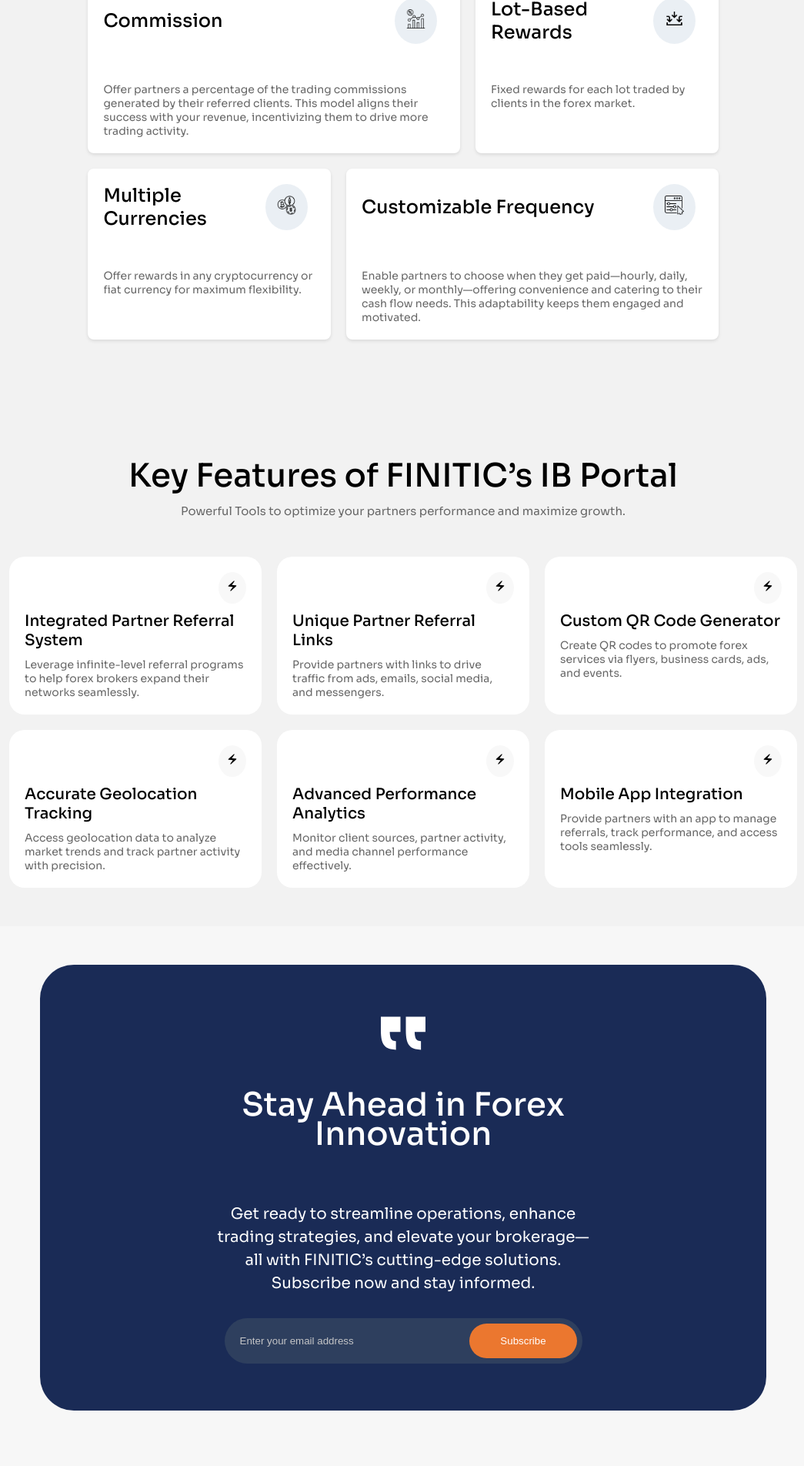
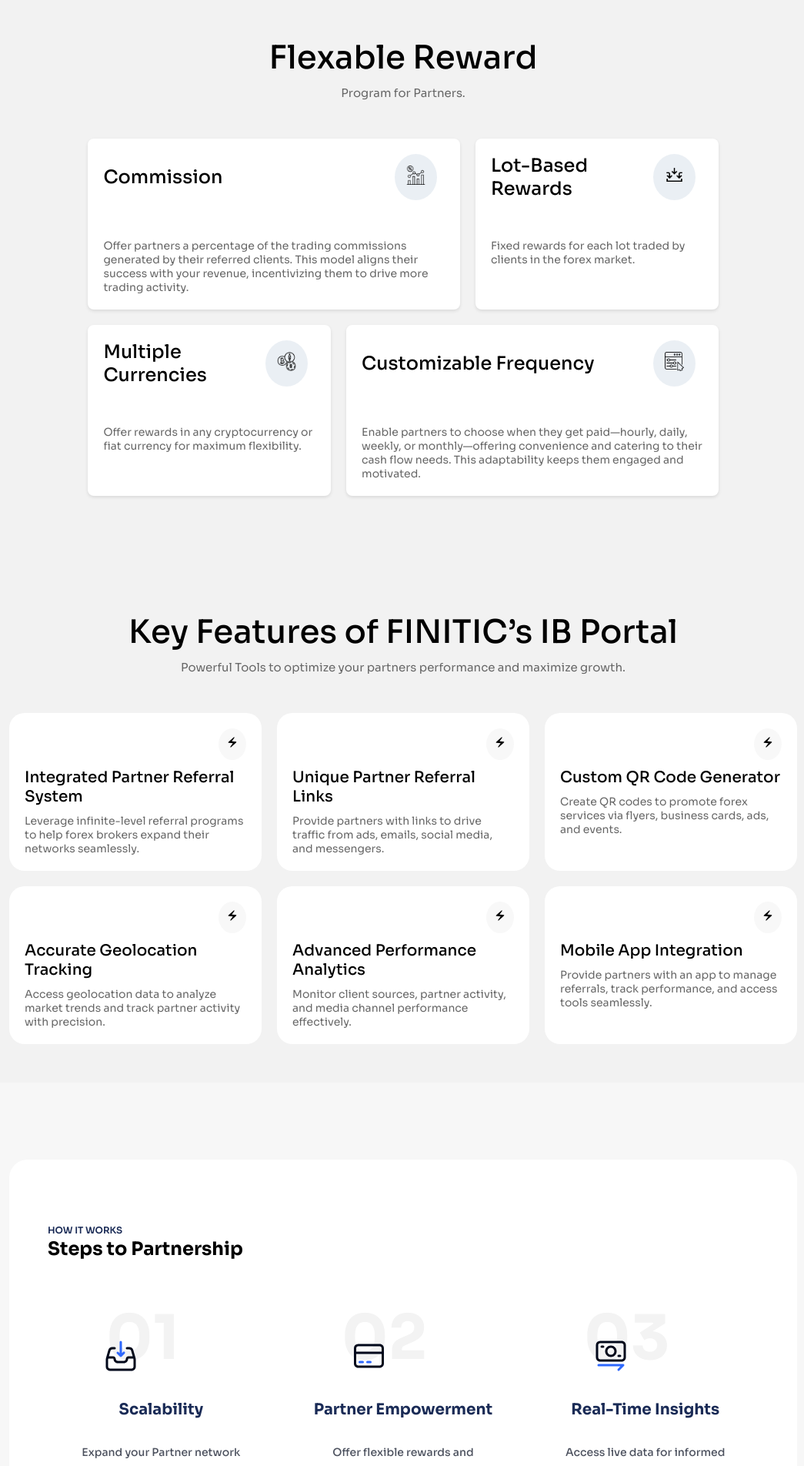
Before and after one commit to HassanFinitic/Finitic-site, a Next.js app: page /products/ib in a window 1280 px wide. Shown: the part 858-2762 px from the top of the page at 77% size, without its empty margins (116-1161 px from the left). Built offline with nearby package versions, Linux system fonts and the light colour scheme.

Commit message:
finish the basics of ib page

```diff
--- a/src/app/products/ib/ib.module.css
+++ b/src/app/products/ib/ib.module.css
@@ -22,7 +22,7 @@
         gap: 20px;
 
         .title{
-            background-color: var(--font-color-4);
+            background-color: var(--light-blue);
             color: var(--font-color-2);
             width: fit-content;
             text-align: center;
@@ -71,18 +71,7 @@
     background-color: var(--background-color-50);
     padding: 50px 0;
 
-    .heading{
-        padding: 50px 0;
 
-        .title{
-            font-size: 42px;
-            font-weight: 500;
-        }
-        .subTitle{
-            font-size: 15px;
-            color: var(--font-color-2);
-        }
-    }
 
     .cards{
         .feature{
@@ -124,3 +113,16 @@
 
 
 }
+
+.heading{
+    padding: 50px 0;
+
+    .title{
+        font-size: 42px;
+        font-weight: 500;
+    }
+    .subTitle{
+        font-size: 15px;
+        color: var(--font-color-2);
+    }
+}
--- a/src/app/products/ib/page.jsx
+++ b/src/app/products/ib/page.jsx
@@ -17,6 +17,7 @@
 import MultipleCurrencies from '../../../../public/assets/icons/MultipleCurrencies.png'
 import Subscribe from '@/components/subscribe/Subscribe'
 import Faq from '@/components/faq/Faq'
+import WhyFintic from '@/components/productsRoute/IB/WhyFinitic'
 
 
 
@@ -60,13 +61,17 @@
             <p className={style.description}>The most effective marketing and management tool for introducing brokers. With advanced features and customizable options, it empowers your partners to achieve more in the forex market.</p>
           </div>
           <div className={style.right_bottom}>
-          <Scheduling  />
+          <Scheduling subTitle={"Boost Your IB Performance"} buttonTitle={"Become a Partner"}  />
           </div>
         </div>
 
       <div className={`${style.custom_Grid}`}>
         <div className="container">
         <div className="container">
+        <Heading
+          title={"Flexable Reward"}
+          subTitle={"Program for Partners."}
+        />
           <CustomGrid cards={cards} />
         </div>
         </div>
@@ -85,6 +90,10 @@
           </div>
         </div>
 
+        <div style={{backgroundColor: "white", marginTop: "100px", borderRadius: "24px"}} className={`container ${style.howItWorks}`}>
+          <WhyFintic />
+        </div>
+
         <div className={`container ${style.subscribe}`}>
           <Subscribe />
         </div>
--- /dev/null
+++ b/src/components/productsRoute/IB/WhyFinitic.jsx
@@ -0,0 +1,50 @@
+import React from 'react'
+import style from '../../howItWorksPartnership/howItWorksPartnership.module.css'
+import PartnershipTwo from '../../../../public/assets/icons/PartnershipTwo';
+import PartnershipThree from '../../../../public/assets/icons/PartnershipThree';
+import PartnershipOne from '../../../../public/assets/icons/PartnershipOne';
+import Grid from '@/components/grid/Grid';
+const WhyFinitic = () => {
+    const Whys = [
+        {
+          number: "01",
+          title: "Scalability",
+          description: "Expand your Partner network without limits in the forex space.",
+          icon:  <PartnershipOne />
+        },
+        {
+          number: "02",
+          title: "Partner Empowerment",
+          description: "Offer flexible rewards and innovative tools to attract and ratain top-performing IBs in the forex market.",
+          icon:   <PartnershipTwo />
+        },
+        {
+          number: "03",
+          title: "Real-Time Insights",
+          description: "Access live data for informed decition-making in currency trading.",
+          icon:<PartnershipThree />
+        }
+      ];
+  return (
+    <div className={style.container}>
+     <div className={style.header}>
+      <span>HOW IT WORKS</span>
+      <h2 className={style.heading}>Steps to Partnership</h2>
+      </div>
+      {/* <div className={style.stepsContainer}> */}
+        <Grid colsLarge={3} >
+        {Whys.map((step, index) => (
+          <div key={index} className={style.step}>
+            <span className={style.stepNumber}>{step.number}</span>
+            <span className={style.stepIcon}>{step.icon}</span>
+            <h6 className={style.stepTitle}>{step.title}</h6>
+            <p className={style.stepDescription}>{step.description}</p>
+          </div>
+        ))}
+        </Grid>
+      {/* </div> */}
+    </div>
+  )
+}
+
+export default WhyFinitic
```
